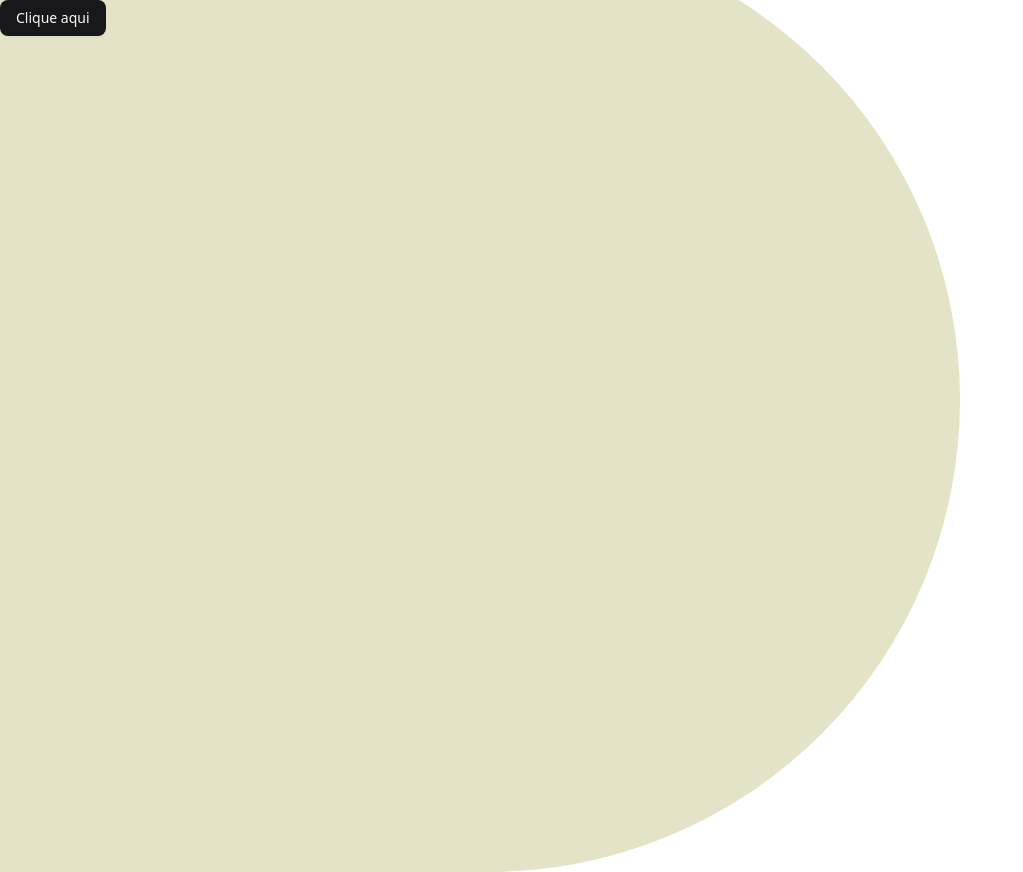
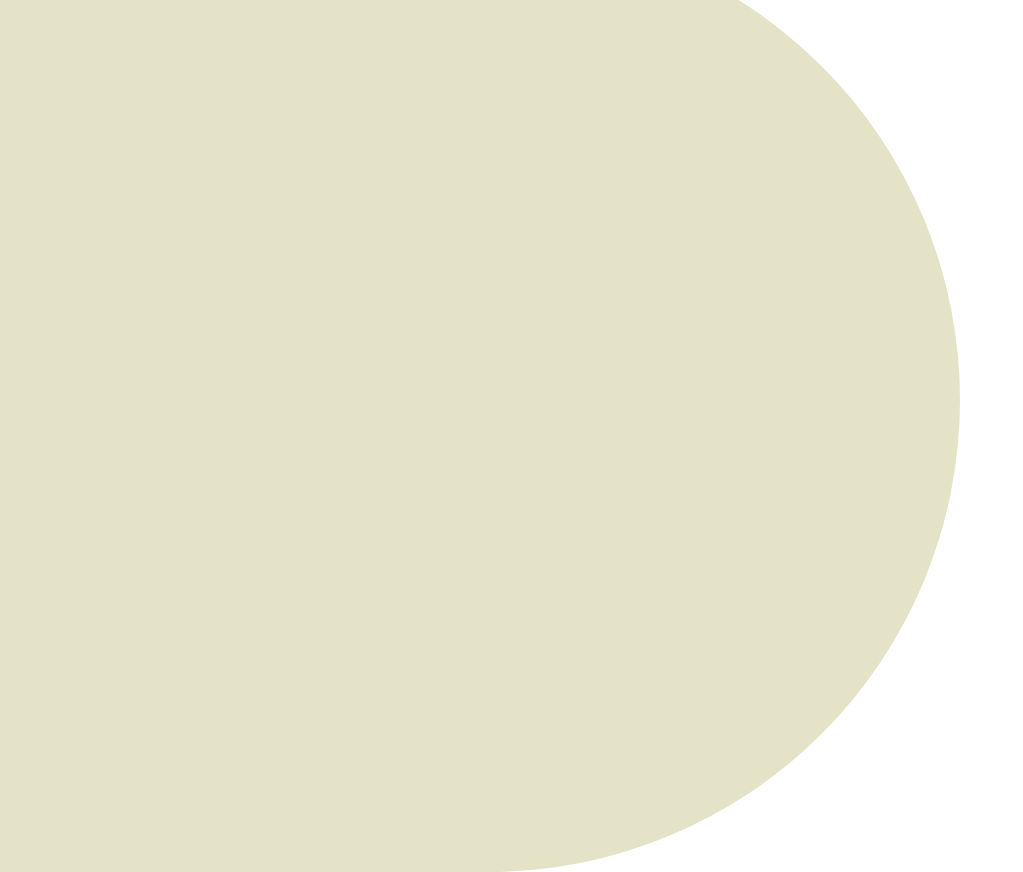
Before and after one commit to VictorCazuo/frontend, a Next.js app: page / in a window 1280 px wide. Shown: the whole page, without its empty margins (0-1023 px from the left). Built offline with nearby package versions, Linux system fonts and the light colour scheme.

Commit message:
Style: foi removido estilo padrão que ja estava

```diff
--- a/src/app/page.tsx
+++ b/src/app/page.tsx
@@ -1,9 +1,8 @@
-import { Button } from '@/components/ui/button'
 
 export default function Home() {
   return (
     <div>
-      <Button>Clique aqui</Button>
+
     </div>
   )
 }
```
